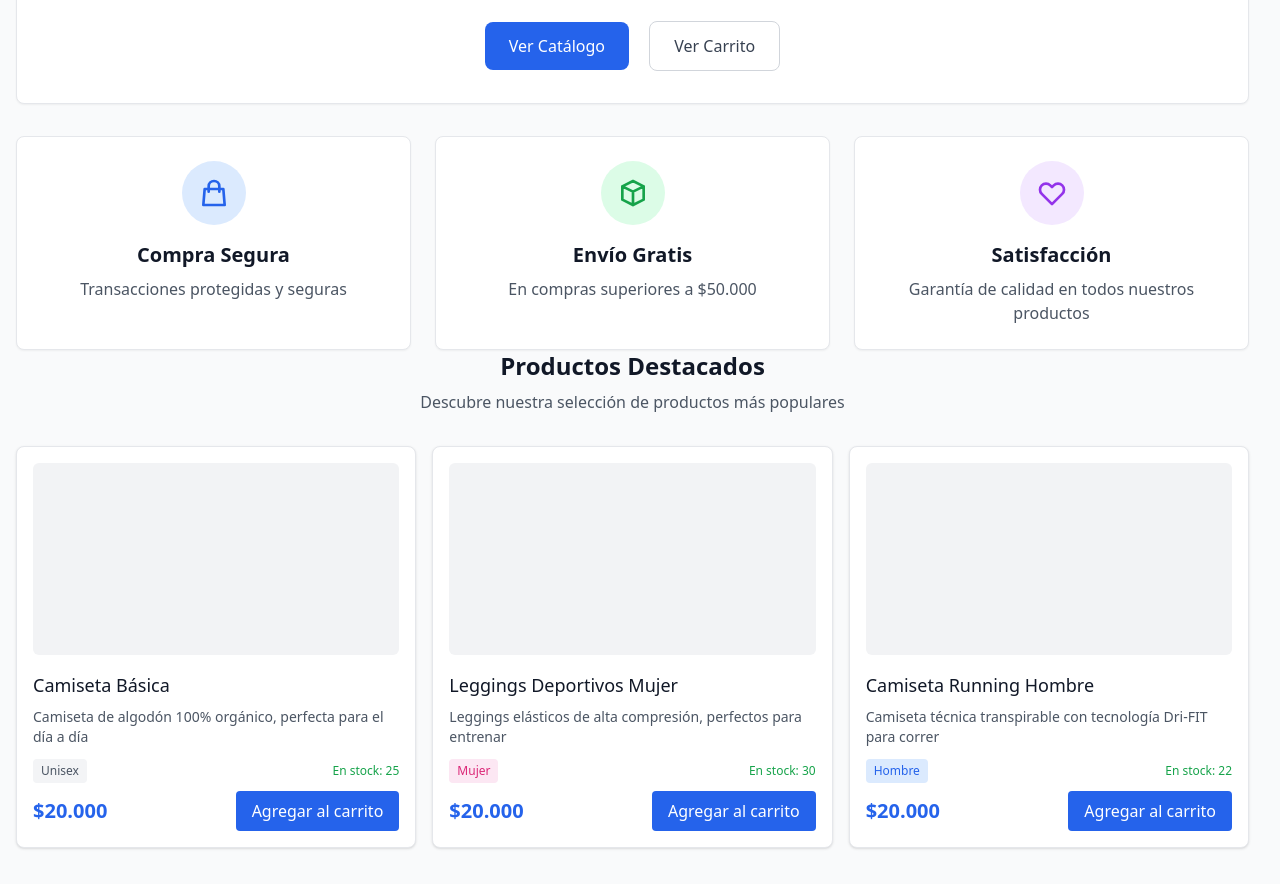
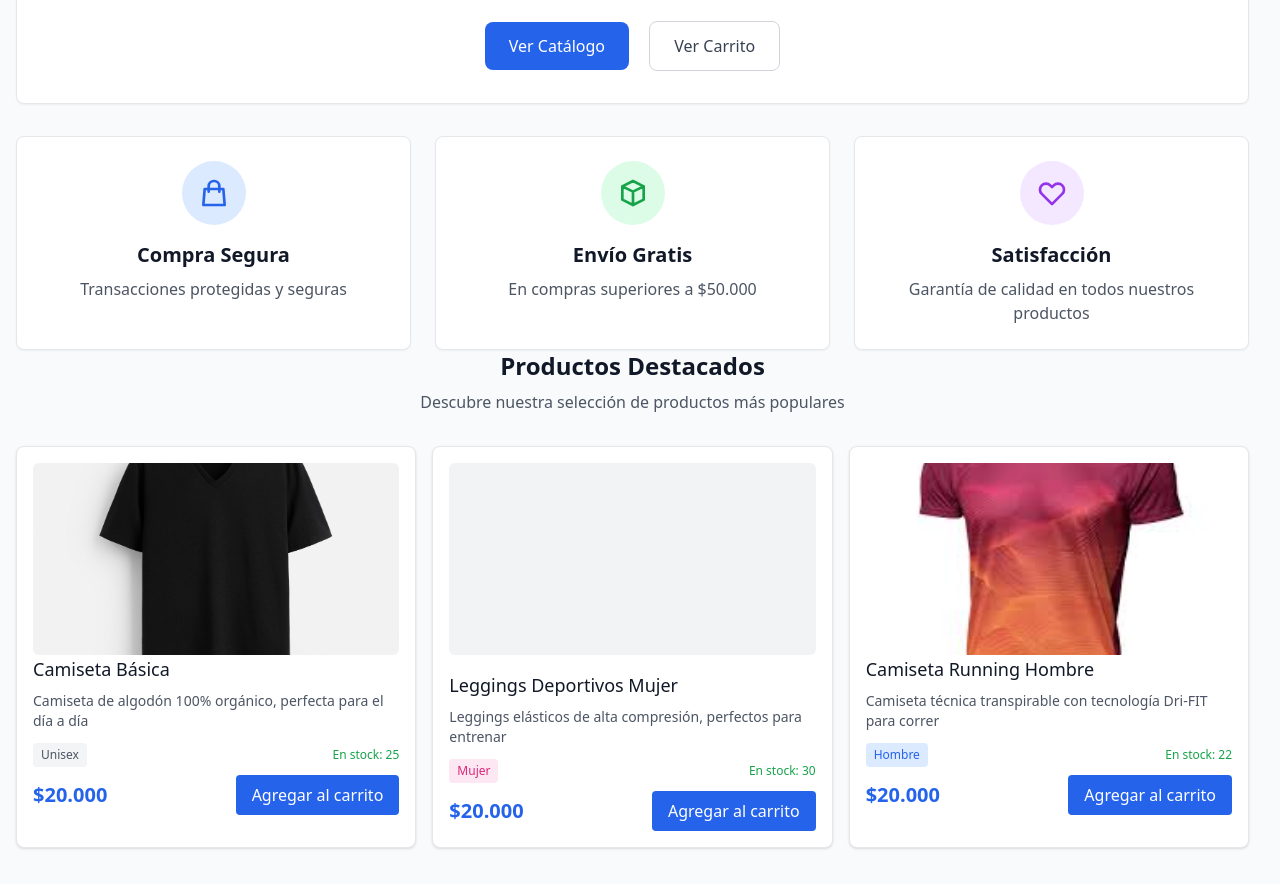
Before and after one commit to 1XYZ1/ecommerce-clothing, a plain HTML site: page index.html in a window 1280 px wide. Shown: the part 213-1097 px from the top of the page. Drawn offline with nearby package versions, Linux system fonts and the light colour scheme.

Commit message:
fix images

```diff
--- a/index.html
+++ b/index.html
@@ -326,6 +326,14 @@
             <div
               class="w-full h-48 bg-gray-200 rounded-md mb-4 animate-pulse"
             ></div>
+
+            <img
+    src="/assets/img/assets/img/camiseta-basica.jpg"
+    alt="Descripción"
+    class="w-full h-48 object-cover rounded-md"
+    onload="this.previousElementSibling.style.display='none'"
+  />
+
             <h3 class="text-lg font-medium text-gray-900 mb-2">
               Camiseta Básica
             </h3>
@@ -360,6 +368,7 @@
             <div
               class="w-full h-48 bg-gray-200 rounded-md mb-4 animate-pulse"
             ></div>
+
             <h3 class="text-lg font-medium text-gray-900 mb-2">
               Leggings Deportivos Mujer
             </h3>
@@ -394,6 +403,12 @@
             <div
               class="w-full h-48 bg-gray-200 rounded-md mb-4 animate-pulse"
             ></div>
+            <img
+            src="/assets/img/assets/img/camiseta-running-hombre.jpg"
+            alt="Descripción"
+            class="w-full h-48 object-cover rounded-md"
+            onload="this.previousElementSibling.style.display='none'"
+          />
             <h3 class="text-lg font-medium text-gray-900 mb-2">
               Camiseta Running Hombre
             </h3>
```
Also changed, not shown: pages/catalogo.html (+6 -0 lines).
